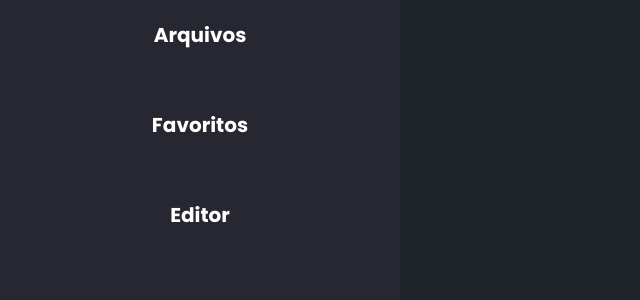
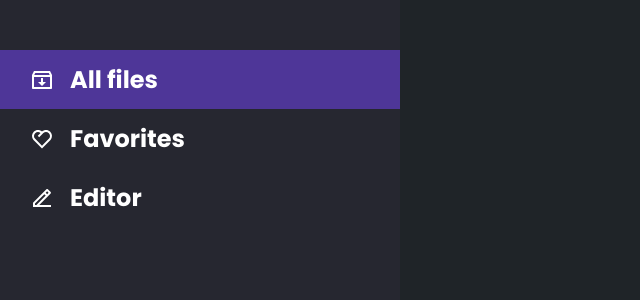
Before and after one commit to MartinsF3lipe/text-editor, a Next.js app: page / in a window 1280 px wide. Shown: the top 300 px of the page, without its empty margins (0-640 px from the left). Built offline with nearby package versions, Linux system fonts and the light colour scheme.

Commit message:
refactor: fixing the sidebar and icons

```diff
--- a/src/components/Buttons/buttons.module.css
+++ /dev/null
@@ -1,8 +0,0 @@
-.button {
-    background-color: var(--secondary-background);
-    border: 0;
-    padding: 20px;
-    text-align: center;
-    font-size: 20px;
-    font-weight: 700;
-}
--- a/src/components/Buttons/buttons.tsx
+++ /dev/null
@@ -1,11 +0,0 @@
-import Styles from "./buttons.module.css"
-
-interface ButtonsProps {
-    label: string
-}
-
-export default function Buttons({label}: ButtonsProps){
-    return(
-        <button className={Styles.button}>{label}</button>
-    )
-}
--- a/src/components/Sidebar/sidebar.module.css
+++ b/src/components/Sidebar/sidebar.module.css
@@ -1,8 +1,42 @@
-.container {
+.nav {
     height: 100%;
     width: 400px;
     background-color: var(--secondary-background);
     display: flex;
     flex-direction: column;
-    gap: 20px;
 }
+
+.nav ul {
+    list-style: none;
+    padding: 0;
+    margin-top: 50px;
+}
+.nav li {
+    display: flex;
+    flex-direction: column;
+}
+
+.nav li svg {
+    margin-right: 16px;
+}
+
+.nav a {
+    padding: 12px 30px;
+    text-decoration: none;
+    color: var(--color-white);
+    font-size: 24px;
+    font-weight: 700;
+    transition: background-color 0.3s;
+    display: flex;
+    justify-content: flex-start;
+    flex-wrap: wrap;
+    align-items: center;
+}
+
+.nav a:hover {
+    background-color: var(--secondary-purple);
+}
+
+.active {
+    background-color: var(--secondary-purple);
+}
--- a/src/components/Sidebar/sidebar.tsx
+++ b/src/components/Sidebar/sidebar.tsx
@@ -1,12 +1,36 @@
+'use client'
+
+import { RiInboxArchiveLine,
+    RiHeart2Line,
+    RiArrowRightCircleLine,
+    RiEdit2Line } from "react-icons/ri";
+
+
 import Styles from "./sidebar.module.css"
-import Buttons from "../Buttons/buttons"
+import Link from "next/link";
+import { usePathname } from "next/navigation";
 
 export default function Sidebar() {
+const pathname = usePathname()
+
     return (
-        <div className={Styles.container}>
-            <Buttons label="Arquivos"></Buttons>
-            <Buttons label="Favoritos"></Buttons>
-            <Buttons label="Editor"></Buttons>
-        </div>
+        <nav className={Styles.nav}>
+            <ul>
+                <li>
+                    <Link href='/' className={pathname === '/' ? Styles.active : ''}>
+                        <RiInboxArchiveLine/>
+                        All files
+                    </Link>
+                    <Link href='/favorites' className={pathname === '/favorites' ? Styles.active : ''}>
+                        <RiHeart2Line />
+                        Favorites
+                    </Link>
+                    <Link href='/editor' className={pathname === '/editor' ? Styles.active : ''}>
+                        <RiEdit2Line />
+                        Editor
+                    </Link>
+                </li>
+            </ul>
+        </nav>
     );
 };
```
Also changed, not shown: package.json (+4 -3 lines), 1 other file (tests, documents, lock files or other folders).
